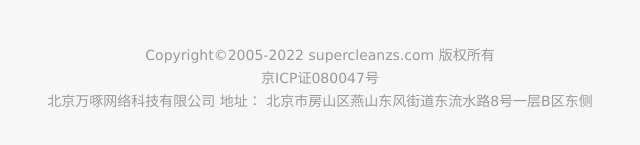
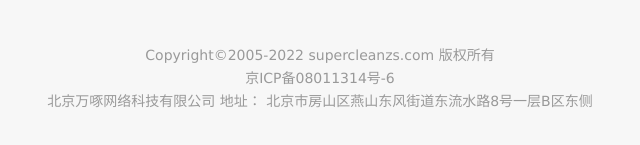
Before and after one commit to adamsoloman/www, a plain HTML site: page index.html in a window 1280 px wide. Shown: the part 3521-3666 px from the top of the page, 320-960 px from the left. Drawn offline with Linux system fonts and the light colour scheme.

Commit message:
Update index.html

```diff
--- a/index.html
+++ b/index.html
@@ -75,7 +75,7 @@
 
     <article id="Notices">
         <p style="color:#999;">Copyright©2005-2022 supercleanzs.com 版权所有 </p>
-        <p><a style="color:#999;" href="http://www.miitbeian.gov.cn/">京ICP证080047号</a>
+        <p><a style="color:#999;" href="http://www.miitbeian.gov.cn/">京ICP备08011314号-6</a>
         <p style="color:#999;">北京万啄网络科技有限公司  地址：
 北京市房山区燕山东风街道东流水路8号一层B区东侧</p>
     </article>
```
